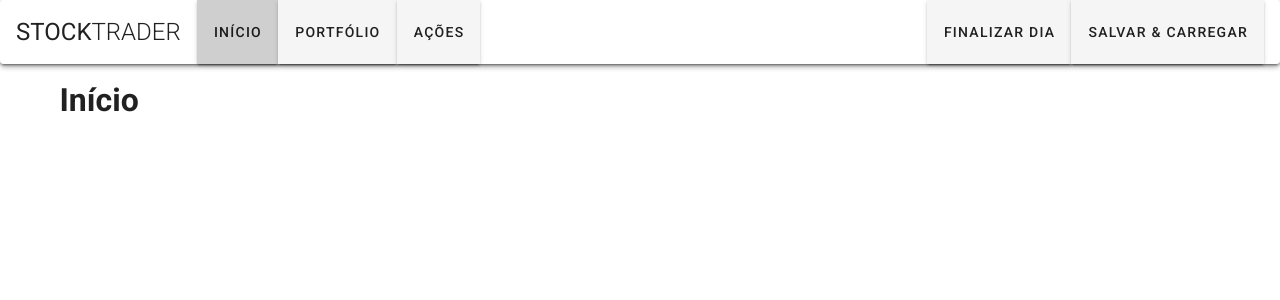
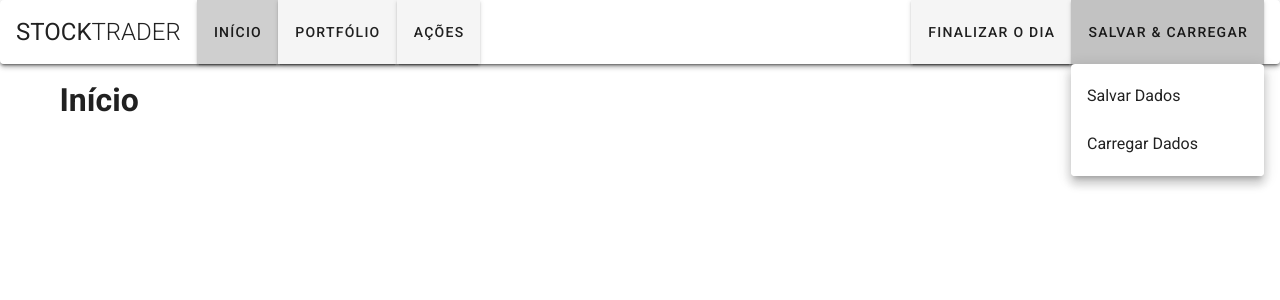
Before and after one commit to marciowillian/stock-trader-app, a Vue app: page / in a window 1280 px wide. Both pictures are taken after a click on the button "SALVAR & CARREGAR". Shown: the top 300 px of the page. Built offline with nearby package versions, Linux system fonts and the light colour scheme.

Commit message:
Adicionando itens no btn Salvar & Carregar da Toolbar

```diff
--- a/src/components/Header.vue
+++ b/src/components/Header.vue
@@ -14,13 +14,18 @@
       <v-spacer></v-spacer>
 
       <v-toolbar-items>
-        <v-btn flat>Finalizar Dia</v-btn>
+        <v-btn flat>Finalizar o Dia</v-btn>
         <v-menu offset-y>
-          <v-btn flat slot="activator">Salvar & Carregar</v-btn>
+          <template v-slot:activator="{ on, attrs }">
+            <v-btn flat v-bind="attrs" v-on="on"> Salvar & Carregar </v-btn>
+          </template>
           <v-list>
-            <v-list-tile>
-              <v-list-tile-title>Salvar Dados</v-list-tile-title>
-            </v-list-tile>
+            <v-list-item>
+              <v-list-item-title>Salvar Dados</v-list-item-title>
+            </v-list-item>
+            <v-list-item>
+              <v-list-item-title>Carregar Dados</v-list-item-title>
+            </v-list-item>
           </v-list>
         </v-menu>
       </v-toolbar-items>
```
